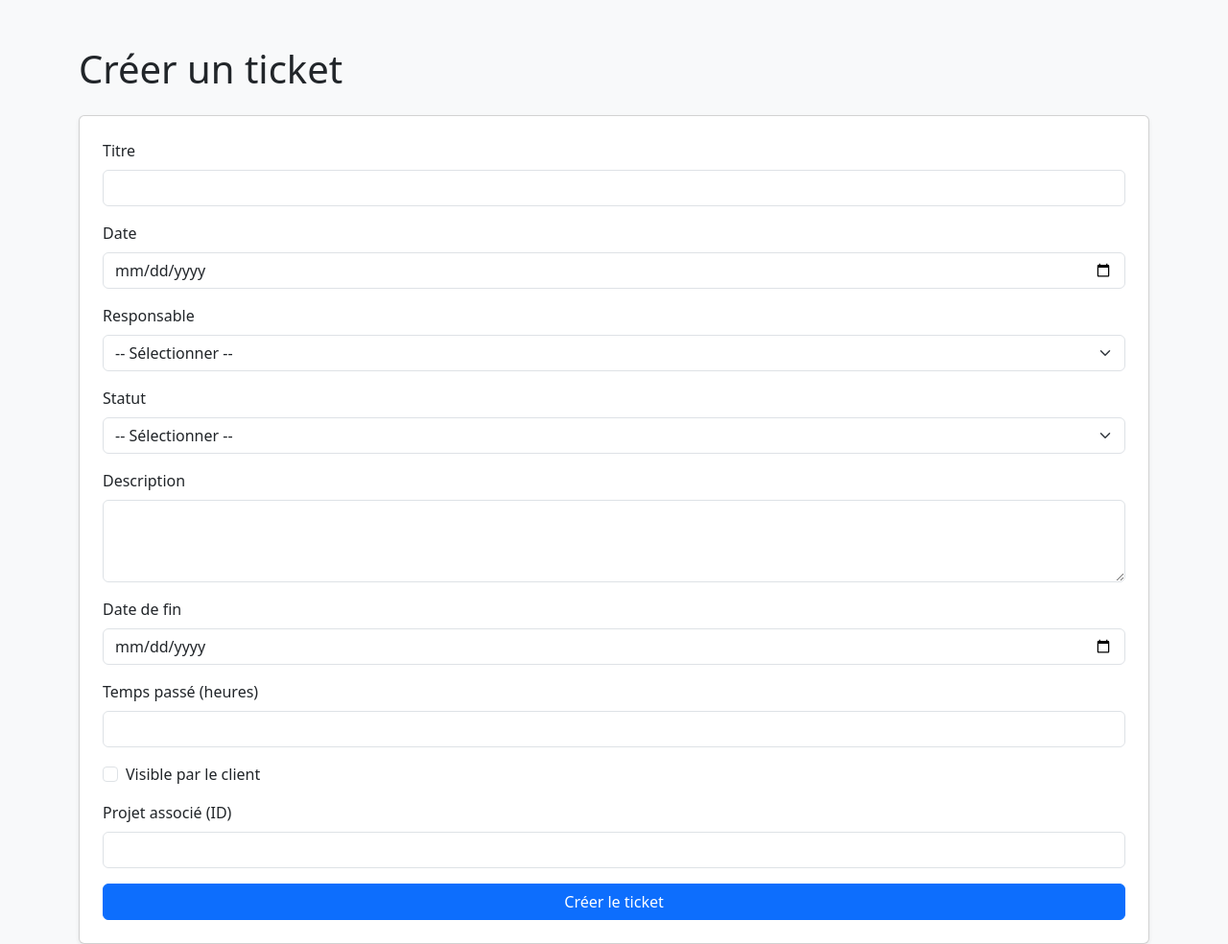
After one commit to clementmarius/Intranet, a PHP site: template src/views/ticket-create.php in a window 1280 px wide. The commit adds this page. Shown: the whole page at 96% size. Run offline with PHP 8.4, Linux system fonts and the light colour scheme; the template is opened without the code that fills it, so the values that code supplies are empty.

Commit message:
migration MVC

```diff
--- a/composer.json
+++ b/composer.json
@@ -3,7 +3,7 @@
     "description": "Connexion a la base de donnees Intranet",
     "autoload": {
         "psr-4": {
-            "App\\": "app/"
+            "acck\\": "src/"
         }
     },
     "authors": [
--- a/config/database.php
+++ b/config/database.php
@@ -1,4 +1,8 @@
 <?php
+
+namespace acck\config;
+
+use PDO;
 
 function getPDO()
 {
--- /dev/null
+++ b/src/views/ticket-create.php
@@ -0,0 +1,86 @@
+<!DOCTYPE html>
+<html lang="fr">
+
+<head>
+    <meta charset="UTF-8">
+    <title>Créer un ticket</title>
+    <link href="https://cdn.jsdelivr.net/npm/bootstrap@5.3.0/dist/css/bootstrap.min.css" rel="stylesheet">
+</head>
+
+<body class="bg-light">
+    <div class="container mt-5">
+        <h1 class="mb-4">Créer un ticket</h1>
+
+        <?php if (isset($error)) : ?>
+            <div class="alert alert-danger"><?= $error ?></div>
+        <?php endif; ?>
+
+        <form action="/api/ticket-creer" method="POST" class="card p-4 shadow-sm">
+
+            <div class="mb-3">
+                <label for="titre_ticket" class="form-label">Titre</label>
+                <input type="text" id="titre_ticket" name="titre_ticket" class="form-control" required>
+            </div>
+
+            <div class="mb-3">
+                <label for="date_ticket" class="form-label">Date</label>
+                <input type="date" id="date_ticket" name="date_ticket" class="form-control" required>
+            </div>
+
+            <div class="mb-3">
+                <label for="responsable" class="form-label">Responsable</label>
+                <select id="responsable" name="responsable" class="form-select">
+                    <option value="">-- Sélectionner --</option>
+                    <option value="Evan">Evan</option>
+                    <option value="Fabien">Fabien</option>
+                    <option value="Kim">Kim</option>
+                    <option value="Lola">Lola</option>
+                    <option value="Jean">Jean</option>
+                    <option value="Jérémy">Jérémy</option>
+                    <option value="Marius">Marius</option>
+                </select>
+            </div>
+
+            <div class="mb-3">
+                <label for="statut" class="form-label">Statut</label>
+                <select id="statut" name="statut" class="form-select" required>
+                    <option value="">-- Sélectionner --</option>
+                    <option value="Nouveau">Nouveau</option>
+                    <option value="En cours">En cours</option>
+                    <option value="Fermé">Fermé</option>
+                </select>
+            </div>
+
+            <div class="mb-3">
+                <label for="description_ticket" class="form-label">Description</label>
+                <textarea id="description_ticket" name="description_ticket" class="form-control" rows="3" required></textarea>
+            </div>
+
+            <div class="mb-3">
+                <label for="date_de_fin" class="form-label">Date de fin</label>
+                <input type="date" id="date_de_fin" name="date_de_fin" class="form-control">
+            </div>
+
+            <div class="mb-3">
+                <label for="temps_passe" class="form-label">Temps passé (heures)</label>
+                <input type="number" id="temps_passe" name="temps_passe" step="0.01" min="0" class="form-control">
+            </div>
+
+            <div class="form-check mb-3">
+                <input class="form-check-input" type="checkbox" id="visible_client" name="visible_client" value="1">
+                <label class="form-check-label" for="visible_client">
+                    Visible par le client
+                </label>
+            </div>
+
+            <div class="mb-3">
+                <label for="id_projet" class="form-label">Projet associé (ID)</label>
+                <input type="number" id="id_projet" name="id_projet" class="form-control" required>
+            </div>
+
+            <button type="submit" class="btn btn-primary">Créer le ticket</button>
+        </form>
+    </div>
+</body>
+
+</html>
```
Also changed, not shown: database/schema.sql (+6 -6 lines), index.php (+10 -2 lines), src/controllers/TicketsController.php (+12 -4 lines), src/models/Ticket.php (+24 -7 lines), src/routes/api.php (+38 -2 lines), src/views/home.php (added, +21 -0 lines), src/views/ticket-liste.php (+50 -12 lines), test-error.php (added, +7 -0 lines), .htaccess (added), 3 other files.
